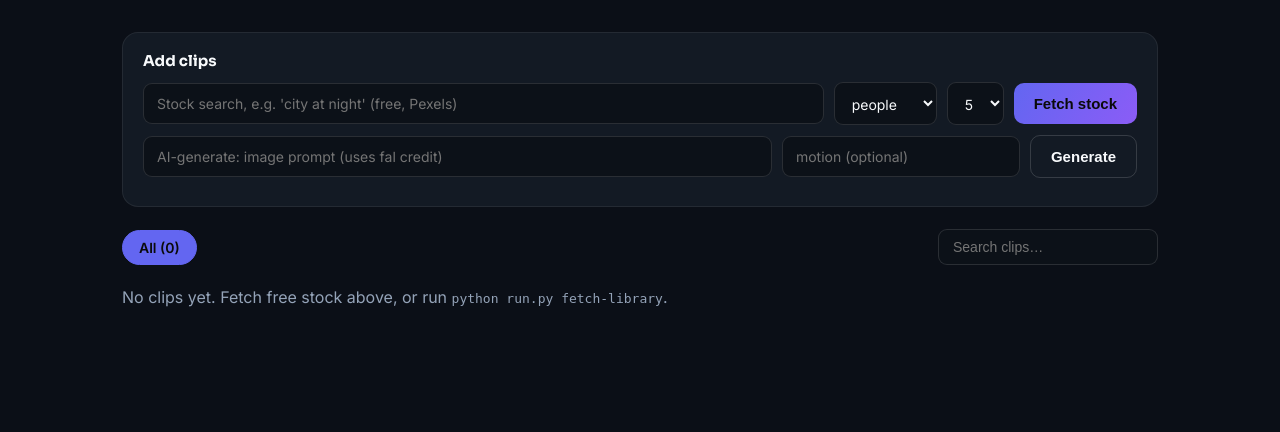
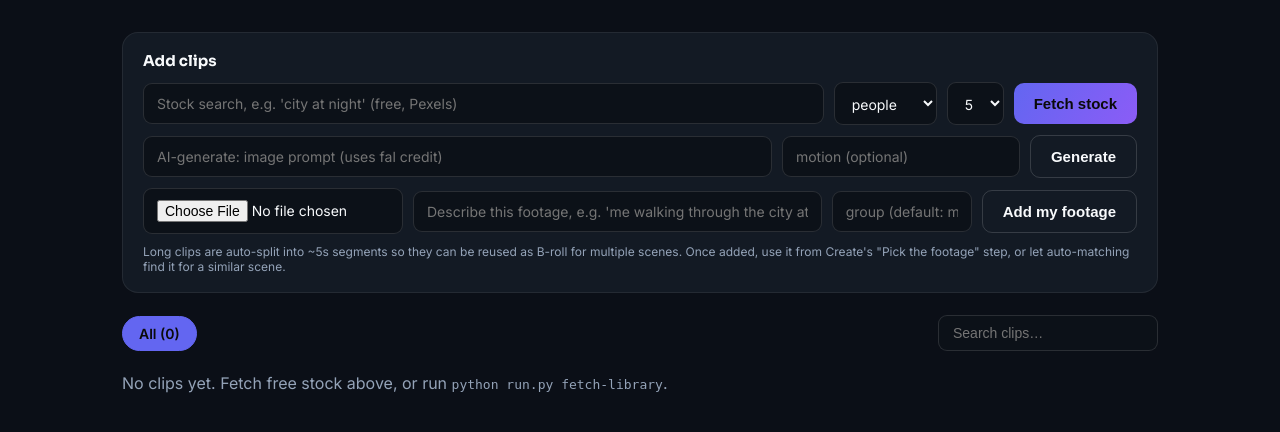
Before and after one commit to bredward127/ai-shorts-generator, a Flask app: page /library in a window 1280 px wide. Shown: the part 72-504 px from the top of the page. Run offline with Flask 3, Linux system fonts and the light colour scheme; data that the repository does not hold is empty.

Commit message:
Let personal footage (e.g. your own first-person clips) be added as B-roll
New pipeline/upload.py + /api/library/upload: drop a video file into the
Library page with a short description, and it's cropped to 1080x1920, split
into ~5s segments (long recordings become several reusable clips instead of
one stretched/squeezed to fit), thumbnailed, and added to the same clip
catalog stock/AI clips use. From there it's usable two ways, no manual
editing: auto-matched to a similar scene by match-then-generate, or hand-picked
per scene in Create's existing "Pick the footage" swap UI — the assembler then
treats it exactly like any other clip (crops/times/captions/watermark included).

Co-Authored-By: Claude Sonnet 5 <noreply@anthropic.com>
Claude-Session: https://claude.ai/code/session_01FGWL1rgGukwnZG53hyBFbM

```diff
--- a/dashboard/app.py
+++ b/dashboard/app.py
@@ -313,6 +313,40 @@ def api_library_fetch():
     return jsonify({"job": _spawn(job)})
 
 
+_VIDEO_EXTS = (".mp4", ".mov", ".m4v", ".webm", ".avi", ".mkv")
+
+
+@app.post("/api/library/upload")
+def api_library_upload():
+    """Add your own footage (e.g. a first-person clip you filmed) to the clip
+    library, so it's usable as B-roll for any scene — auto-matched or hand-picked
+    in Create's footage step — without editing anything yourself."""
+    import tempfile
+
+    f = request.files.get("file")
+    if not f or not f.filename.lower().endswith(_VIDEO_EXTS):
+        return jsonify({"error": "a video file is required (.mp4/.mov/.m4v/.webm/.avi/.mkv)"}), 400
+    description = (request.form.get("description") or "").strip()
+    if not description:
+        return jsonify({"error": "a short description is required (used for matching)"}), 400
+    group = (request.form.get("group") or "mine").strip() or "mine"
+
+    tmp_dir = Path(tempfile.mkdtemp())
+    src = tmp_dir / Path(f.filename).name
+    f.save(src)
+
+    def job(set_stage):
+        from pipeline.upload import add_upload
+        try:
+            set_stage("processing your footage")
+            add_upload(src, description, group)
+        finally:
+            import shutil
+            shutil.rmtree(tmp_dir, ignore_errors=True)
+
+    return jsonify({"job": _spawn(job)})
+
+
 @app.post("/api/library/generate")
 def api_library_generate():
     """Add a clip by AI-generating it (Flux + Wan) — costs fal credit."""
--- a/dashboard/templates/library.html
+++ b/dashboard/templates/library.html
@@ -48,6 +48,17 @@
     <input id="gm" type="text" placeholder="motion (optional)" style="min-width:160px">
     <button class="btn ghost" onclick="genClip()">Generate</button>
     <span id="gSpin" class="hidden"><span class="spin"></span></span>
+  </div>
+  <div class="f">
+    <input type="file" id="upFile" accept=".mp4,.mov,.m4v,.webm,.avi,.mkv" style="max-width:260px">
+    <input class="q" id="upDesc" type="text" placeholder="Describe this footage, e.g. 'me walking through the city at night' (affects matching)">
+    <input id="upGroup" type="text" placeholder="group (default: mine)" style="max-width:140px">
+    <button class="btn ghost" onclick="uploadClip()">Add my footage</button>
+    <span id="upSpin" class="hidden"><span class="spin"></span></span>
+  </div>
+  <div class="hint" style="color:var(--muted);font-size:12px">
+    Long clips are auto-split into ~5s segments so they can be reused as B-roll for multiple scenes.
+    Once added, use it from Create's "Pick the footage" step, or let auto-matching find it for a similar scene.
   </div>
 </div>
 
@@ -103,6 +114,21 @@ async function genClip(){
     body:JSON.stringify({prompt, motion:document.getElementById('gm').value})});
   pollJob((await r.json()).job, 'gSpin', 'Generate');
 }
+async function uploadClip(){
+  const file = document.getElementById('upFile').files[0];
+  const description = document.getElementById('upDesc').value.trim();
+  if(!file){ alert('Choose a video file first.'); return; }
+  if(!description){ alert('Add a short description (used for matching).'); return; }
+  document.getElementById('upSpin').classList.remove('hidden');
+  const fd = new FormData();
+  fd.append('file', file);
+  fd.append('description', description);
+  fd.append('group', document.getElementById('upGroup').value.trim() || 'mine');
+  const r = await fetch('/api/library/upload', {method:'POST', body:fd});
+  const j = await r.json();
+  if(!r.ok){ document.getElementById('upSpin').classList.add('hidden'); alert('Upload failed: '+(j.error||'unknown error')); return; }
+  pollJob(j.job, 'upSpin', 'Upload');
+}
 async function delClip(btn){
   const card = btn.closest('.clip');
   const id = card.dataset.id;
```
Also changed, not shown: pipeline/upload.py (added, +50 -0 lines).
